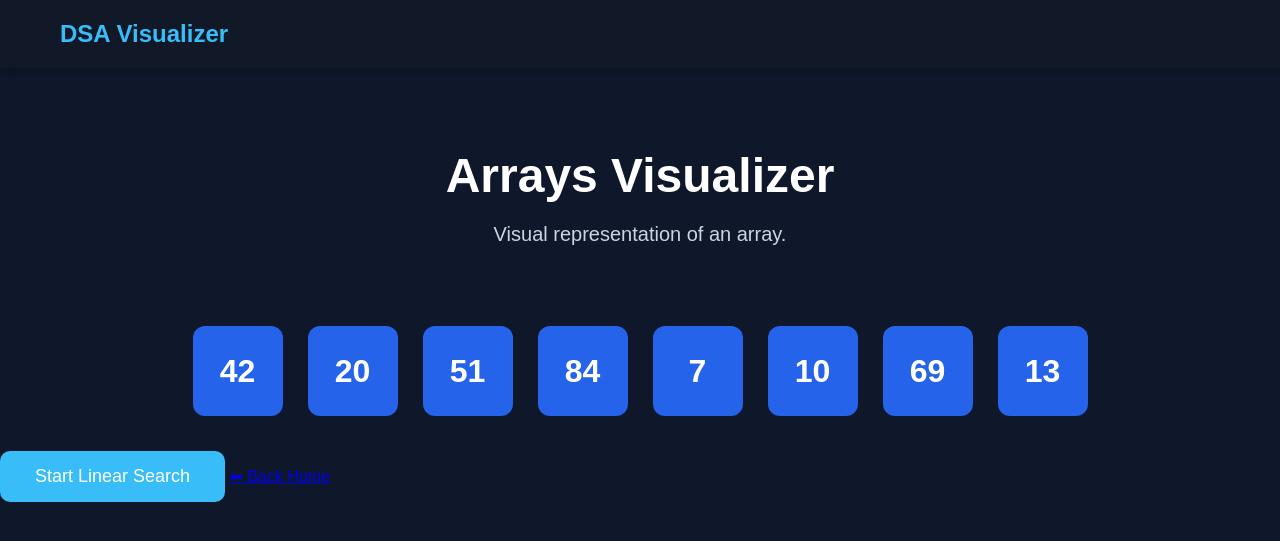
After one commit to ansh01rawat/DSA-Visualizer, a Flask app: page /arrays in a window 1280 px wide. The commit adds this page. Shown: the top 541 px of the page. Run offline with Flask 3, Linux system fonts and the light colour scheme.

Commit message:
added first linear search animation

```diff
--- a/app.py
+++ b/app.py
@@ -1,3 +1,4 @@
+import random
 from flask import Flask, render_template
 
 app = Flask(__name__)
@@ -6,5 +7,32 @@ app = Flask(__name__)
 def home():
     return render_template("index.html")
 
+
+@app.route("/arrays")
+def arrays():
+
+    array = random.sample(range(1,100),8)
+
+    return render_template(
+        "arrays.html",
+        array=array
+    )
+
+
+@app.route("/sliding-window")
+def sliding_window():
+    return render_template("sliding_window.html")
+
+
+@app.route("/binary-search")
+def binary_search():
+    return render_template("binary_search.html")
+
+
+@app.route("/trees")
+def trees():
+    return render_template("trees.html")
+
+
 if __name__ == "__main__":
     app.run(debug=True)
--- a/static/css/style.css
+++ b/static/css/style.css
@@ -0,0 +1,184 @@
+*{
+    margin:0;
+    padding:0;
+    box-sizing:border-box;
+}
+
+body{
+
+    background:#0f172a;
+    color:white;
+
+    font-family:Arial, Helvetica, sans-serif;
+}
+
+/* ---------- Navigation ---------- */
+
+nav{
+
+    display:flex;
+
+    justify-content:space-between;
+
+    align-items:center;
+
+    padding:20px 60px;
+
+    background:#111827;
+
+    box-shadow:0px 2px 10px rgba(0,0,0,.3);
+
+}
+
+nav h2{
+
+    color:#38bdf8;
+
+}
+
+/* ---------- Hero ---------- */
+
+.hero{
+
+    text-align:center;
+
+    margin-top:80px;
+
+}
+
+.hero h1{
+
+    font-size:48px;
+
+    margin-bottom:20px;
+
+}
+
+.hero p{
+
+    font-size:20px;
+
+    color:#cbd5e1;
+
+}
+
+button{
+
+    margin-top:35px;
+
+    padding:15px 35px;
+
+    border:none;
+
+    border-radius:10px;
+
+    cursor:pointer;
+
+    font-size:18px;
+
+    background:#38bdf8;
+
+    color:white;
+
+    transition:.3s;
+}
+
+button:hover{
+
+    transform:scale(1.05);
+
+    background:#0ea5e9;
+
+}
+
+/* ---------- Cards ---------- */
+
+.cards{
+
+    display:grid;
+
+    grid-template-columns:repeat(2,250px);
+
+    justify-content:center;
+
+    gap:30px;
+
+    margin-top:90px;
+
+}
+
+.card{
+
+    background:#1e293b;
+
+    padding:40px;
+
+    border-radius:15px;
+
+    text-align:center;
+
+    font-size:22px;
+
+    transition:.3s;
+
+    cursor:pointer;
+
+    text-decoration:none;
+
+    color:white;
+
+    display:block;
+
+}
+
+.card:hover{
+
+    transform:translateY(-8px);
+
+    background:#334155;
+
+}
+
+.array-container{
+
+    display:flex;
+
+    justify-content:center;
+
+    gap:25px;
+
+    margin-top:80px;
+
+}
+
+.array-box{
+
+    width:90px;
+
+    height:90px;
+
+    background:#2563eb;
+
+    border-radius:12px;
+
+    display:flex;
+
+    justify-content:center;
+
+    align-items:center;
+
+    font-size:32px;
+
+    font-weight:bold;
+
+    transition:.3s;
+
+}
+
+.array-box:hover{
+
+    transform:translateY(-12px);
+
+    background:#3b82f6;
+
+}
--- a/static/js/script.js
+++ b/static/js/script.js
@@ -0,0 +1,28 @@
+const button = document.getElementById("start-btn");
+
+const boxes = document.querySelectorAll(".array-box");
+
+button.addEventListener("click", function(){
+
+    boxes.forEach(box => {
+        box.style.background = "#2563eb";
+    });
+
+    boxes.forEach((box,index)=>{
+
+        setTimeout(()=>{
+
+            if(index>0){
+                boxes[index-1].style.background="#2563eb";
+            }
+            if(index == boxes.length-1){
+                box.style.background="green"
+            }else{
+                box.style.background="orange";
+            }
+
+        },index*600);
+
+    });
+
+});
--- /dev/null
+++ b/templates/arrays.html
@@ -0,0 +1,57 @@
+<!DOCTYPE html>
+
+<html lang="en">
+
+<head>
+
+    <meta charset="UTF-8">
+
+    <title>Arrays Visualizer</title>
+
+    <link rel="stylesheet"
+          href="{{ url_for('static', filename='css/style.css') }}">
+
+</head>
+
+<body>
+
+<nav>
+
+<h2>DSA Visualizer</h2>
+
+</nav>
+
+<section class="hero">
+
+<h1>Arrays Visualizer</h1>
+
+<p>Visual representation of an array.</p>
+
+</section>
+
+<section class="array-container">
+
+{% for number in array %}
+
+
+<div class="array-box">
+
+    {{ number }}
+
+</div>
+
+{% endfor %}
+
+</section>
+<button id="start-btn">
+
+Start Linear Search
+
+</button>
+
+<a href="/">⬅ Back Home</a>
+
+<script src="{{ url_for('static', filename='js/script.js') }}"></script>
+</body>
+
+</html>
```
Also changed, not shown: templates/binary_search.html (added, +19 -0 lines), templates/index.html (+42 -4 lines), templates/sliding_window.html (added, +19 -0 lines), templates/trees.html (added, +19 -0 lines).
